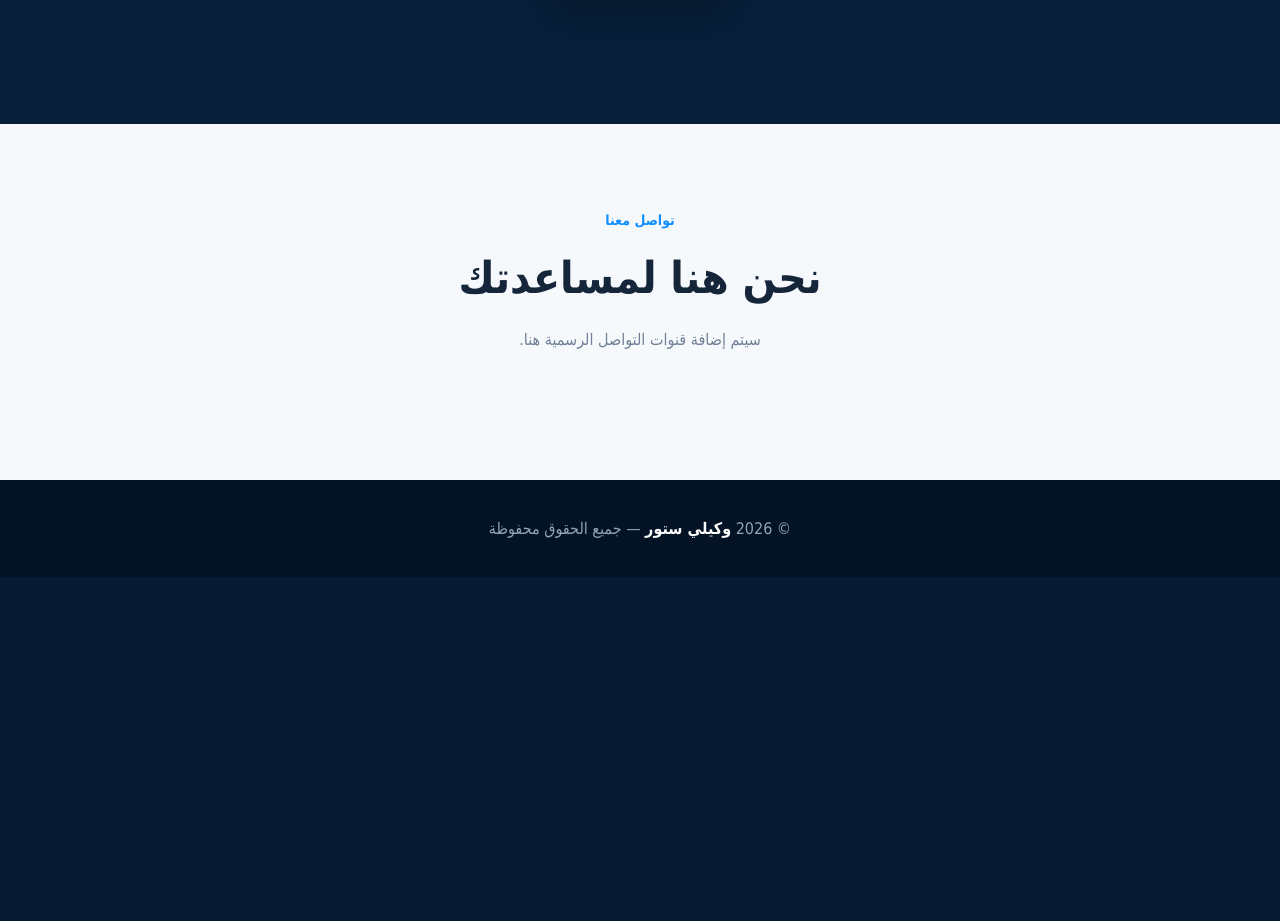
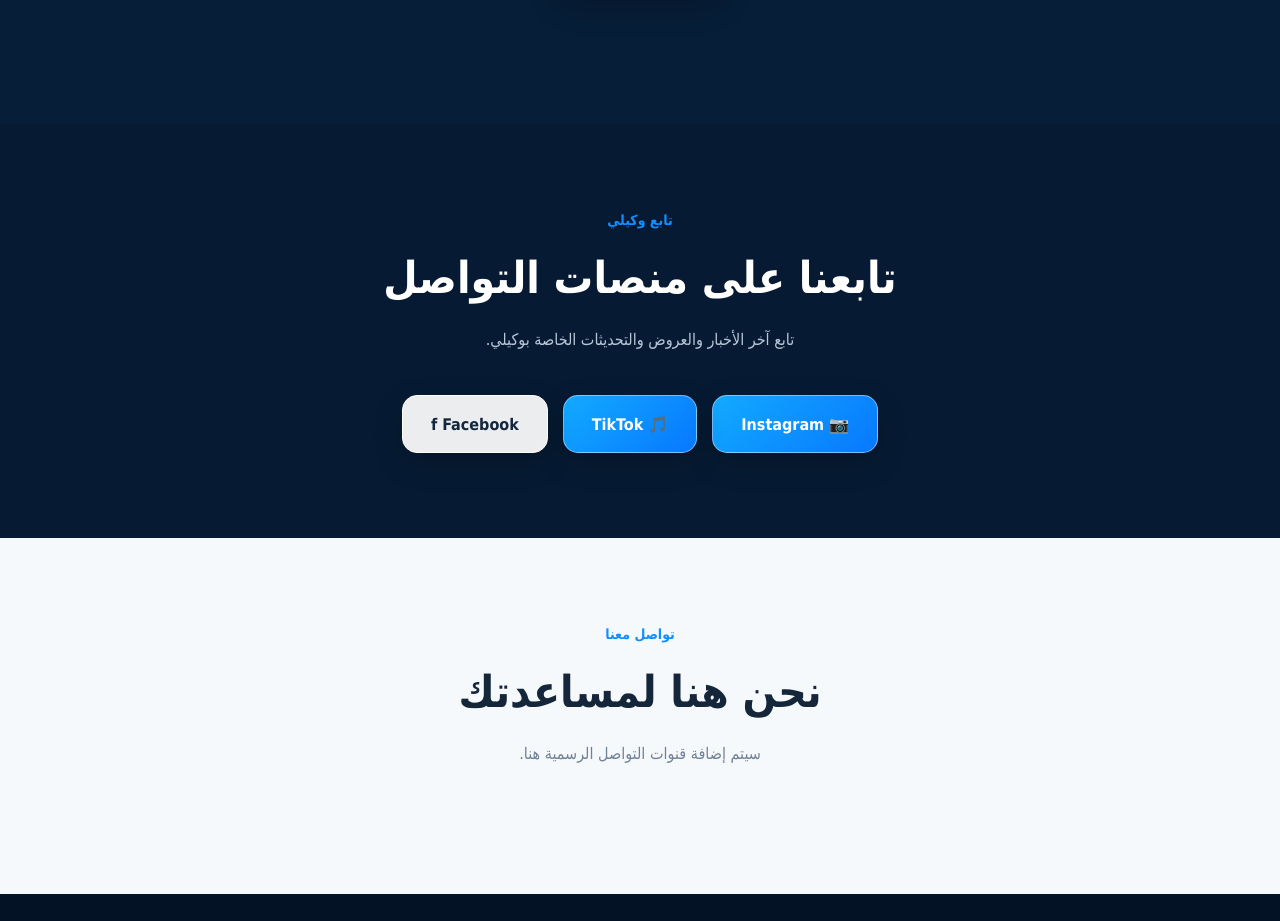
Before and after one commit to habibgabba/wakili-website, a plain HTML site: page index.html in a window 1280 px wide. Shown: the part 3084-4005 px from the top of the page. Before the commit the page ends 3661 px from the top, so only its background shows below. Drawn offline with Linux system fonts and the light colour scheme.

Commit message:
Add Wakili social media links and Google sameAs

```diff
--- a/index.html
+++ b/index.html
@@ -97,7 +97,12 @@ footer strong{color:#fff}
   "alternateName":"Wakili Store",
   "url":"https://habibgabba.github.io/wakili-website/",
   "logo":"https://habibgabba.github.io/wakili-website/wakili_logo.jpg",
-  "description":"وكيلي ستور - منصة رقمية للوكلاء في العراق لخدمات الشحن والبطاقات الإلكترونية."
+  "description":"وكيلي ستور - منصة رقمية للوكلاء في العراق لخدمات الشحن والبطاقات الإلكترونية.",
+  "sameAs":[
+    "https://www.instagram.com/e1y00/",
+    "https://www.tiktok.com/@e1y005",
+    "https://www.facebook.com/habibgabbar19"
+  ]
 }
 </script>
 <script type="application/ld+json">
@@ -173,6 +178,14 @@ footer strong{color:#fff}
 </div></div></section>
 
 <section class="section dark" id="download"><div class="container"><div class="section-head"><div class="kicker">تطبيق وكيلي</div><h2>وكيلي في متناول يدك</h2><p>تطبيق وكيلي مصمم لمساعدة الوكلاء على الوصول للخدمات ومتابعة العمليات من الهاتف بسهولة.</p><a class="btn btn-primary" style="margin-top:25px" href="#home">العودة للرئيسية</a></div></div></section>
+<section class="section" id="social" style="background:#061b33;color:#fff">
+<div class="container">
+<div class="section-head"><div class="kicker">تابع وكيلي</div><h2>تابعنا على منصات التواصل</h2><p style="color:#b8c7d7">تابع آخر الأخبار والعروض والتحديثات الخاصة بوكيلي.</p></div>
+<div class="actions" style="justify-content:center">
+<a class="btn btn-primary" href="https://www.instagram.com/e1y00/" target="_blank" rel="noopener">📷 Instagram</a>
+<a class="btn btn-primary" href="https://www.tiktok.com/@e1y005" target="_blank" rel="noopener">🎵 TikTok</a>
+<a class="btn btn-secondary" href="https://www.facebook.com/habibgabbar19" target="_blank" rel="noopener">f Facebook</a>
+</div></div></section>
 <section class="section" id="contact"><div class="container"><div class="section-head"><div class="kicker">تواصل معنا</div><h2>نحن هنا لمساعدتك</h2><p>سيتم إضافة قنوات التواصل الرسمية هنا.</p></div></div></section>
 </main>
 <footer><div class="container">© 2026 <strong>وكيلي ستور</strong> — جميع الحقوق محفوظة</div></footer>
```
